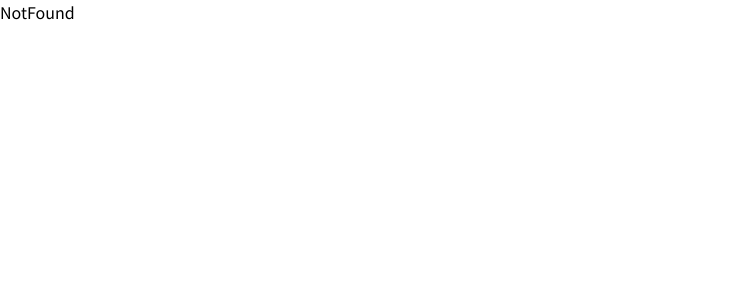
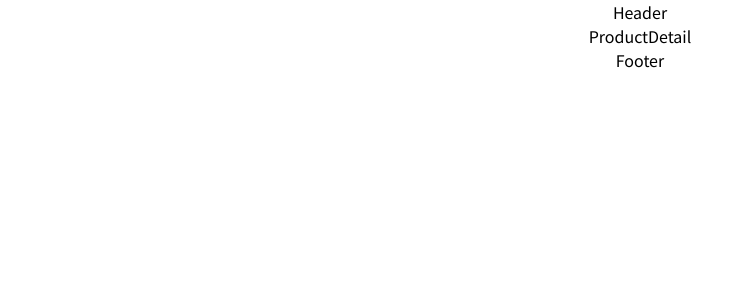
Before and after one commit to team-busan/joongo-clonecoding, a React (Create React App) app in the folder front/: page /product/1 in a window 1280 px wide. Before the commit this address had no page. Shown: the top 300 px of the page, without its empty margins (0-753 px from the left). Built offline with nearby package versions, Linux system fonts and the light colour scheme.

Commit message:
라우터 경로 세팅

```diff
--- a/front/src/Components/Footer.jsx
+++ b/front/src/Components/Footer.jsx
@@ -1,5 +1,3 @@
-import React from "react";
-
 const Footer = () => {
   return <div>Footer</div>;
 };
--- a/front/src/Components/Header.jsx
+++ b/front/src/Components/Header.jsx
@@ -1,5 +1,3 @@
-import React from "react";
-
 const Header = () => {
   return <div>Header</div>;
 };
--- a/front/src/Pages/Home.jsx
+++ b/front/src/Pages/Home.jsx
@@ -1,16 +1,5 @@
-import React from "react";
-import { Outlet } from "react-router-dom";
-import Header from "../Components/Header";
-import Footer from "../Components/Footer";
-
 const Home = () => {
-  return (
-    <>
-      <Header />
-      <Outlet />
-      <Footer />
-    </>
-  );
+  return <div>Home</div>;
 };
 
 export default Home;
--- a/front/src/Pages/NotFound.jsx
+++ b/front/src/Pages/NotFound.jsx
@@ -1,5 +1,3 @@
-import React from "react";
-
 const NotFound = () => {
   return <div>NotFound</div>;
 };
--- /dev/null
+++ b/front/src/Pages/ProductDetail.jsx
@@ -0,0 +1,5 @@
+const ProductDetail = () => {
+  return <div>ProductDetail</div>;
+};
+
+export default ProductDetail;
--- /dev/null
+++ b/front/src/Pages/ProductRegister.jsx
@@ -0,0 +1,5 @@
+const ProductRegister = () => {
+  return <div>ProductRegister</div>;
+};
+
+export default ProductRegister;
--- /dev/null
+++ b/front/src/Pages/Root.jsx
@@ -0,0 +1,15 @@
+import { Outlet } from "react-router-dom";
+import Header from "../Components/Header";
+import Footer from "../Components/Footer";
+
+const Root = () => {
+  return (
+    <div className="flex flex-col items-center">
+      <Header />
+      <Outlet />
+      <Footer />
+    </div>
+  );
+};
+
+export default Root;
--- /dev/null
+++ b/front/src/Pages/Search.jsx
@@ -0,0 +1,5 @@
+const Search = () => {
+  return <div>Search</div>;
+};
+
+export default Search;
--- /dev/null
+++ b/front/src/Pages/User.jsx
@@ -0,0 +1,5 @@
+const User = () => {
+  return <div>User</div>;
+};
+
+export default User;
```
Also changed, not shown: front/src/App.js (+34 -3 lines).
